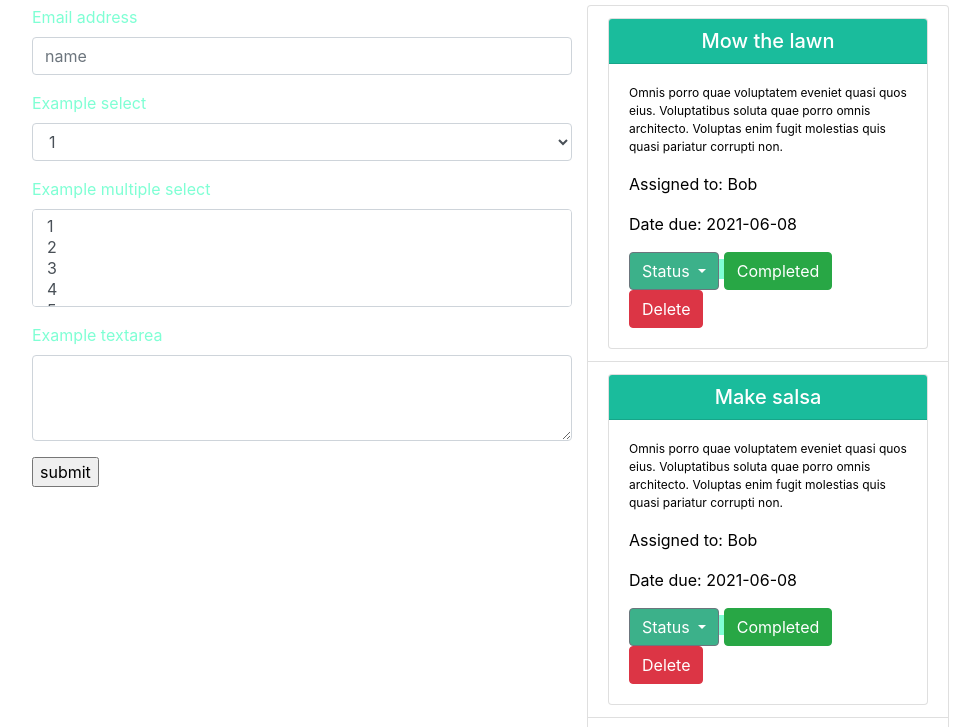
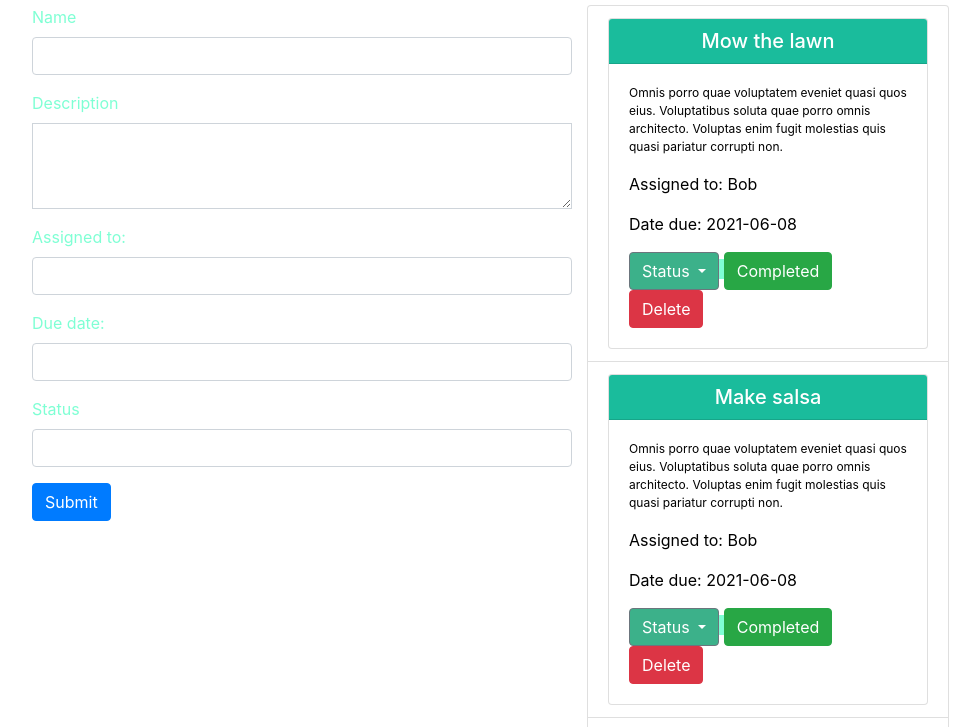
Before and after one commit to gwenkat-pixel/group6, a plain HTML site: page index.html in a window 1280 px wide. Shown: the part 51-778 px from the top of the page, without its empty margins (53-1033 px from the left). Drawn offline with nearby package versions, Linux system fonts and the light colour scheme.

Commit message:
add form

```diff
--- a/index.html
+++ b/index.html
@@ -19,36 +19,22 @@
       <div class="row">
        <div class="col-6">
         <form id="task-form">
-            <div class="form-group">
-              <label for="exampleFormControlInput1">Email address</label>
-              <input type="name" class="form-control" id="exampleFormControlInput1" placeholder="name">
-            </div>
-
           <div class="form-group">
-            <label for="exampleFormControlSelect1">Example select</label>
-            <select class="form-control" id="exampleFormControlSelect1">
-              <option>1</Description>
-              <option>2</Assigned To>
-              <option>3</Due Date>
-              <option>4</Status>
-              <option>5</option>
-            </select>
+            <label for="name">Name</label><input id="name" class="form-control" type="text" />
           </div>
           <div class="form-group">
-            <label for="exampleFormControlSelect2">Example multiple select</label>
-            <select multiple class="form-control" id="exampleFormControlSelect2">
-              <option>1</option>
-              <option>2</option>
-              <option>3</option>
-              <option>4</option>
-              <option>5</option>
-            </select>
+            <label for="description">Description</label> <textarea class="form-control rounded-0" id="" rows="3"></textarea>
           </div>
           <div class="form-group">
-            <label for="exampleFormControlTextarea1">Example textarea</label>
-            <textarea class="form-control" id="exampleFormControlTextarea1" rows="3"></textarea>
+            <label for="assigned-to">Assigned to: </label> <input id="assigned-to" class="form-control" type="text" />
           </div>
-          <input type="submit" value="submit" />
+          <div class="form-group">
+            <label for="due-date">Due date: </label> <input id="due-date" class="form-control" type="text" />
+          </div>
+          <div class="form-group">
+            <label for="status">Status </label> <input id="status" class="form-control" type="text" />
+          </div>
+          <button type="submit" class="btn btn-primary">Submit</button>
         </form>
       </div>
      <div id="col-6">
--- a/js/index.js
+++ b/js/index.js
@@ -1,8 +1,6 @@
 const taskManager = new TaskManager();
 const taskForm = document.getElementById("task-form");
 taskForm.addEventListener("submit", function(event) {
-  const email =
-    document.getElementById("");
   if (true) { // add isValid(taskForm) here
     taskManager.addTask();
     taskManager.render();
--- a/js/taskManager.js
+++ b/js/taskManager.js
@@ -30,7 +30,7 @@ function createTaskHtml(name, description, assignedTo,
 }
 
 class TaskManager {
-  constructor(tasks, currentId=0) {
+  constructor(currentId=0) {
     this.tasks = [];
     this.currentId = currentId;
   }
@@ -59,6 +59,6 @@ class TaskManager {
         isoDate, element[status]);
         tasksHtmlList.push(taskHtml);
     });
-    tasks.innerHTML = tasksHtml;
+    this.tasks.innerHTML = taskHtml;
   }
 }
```
